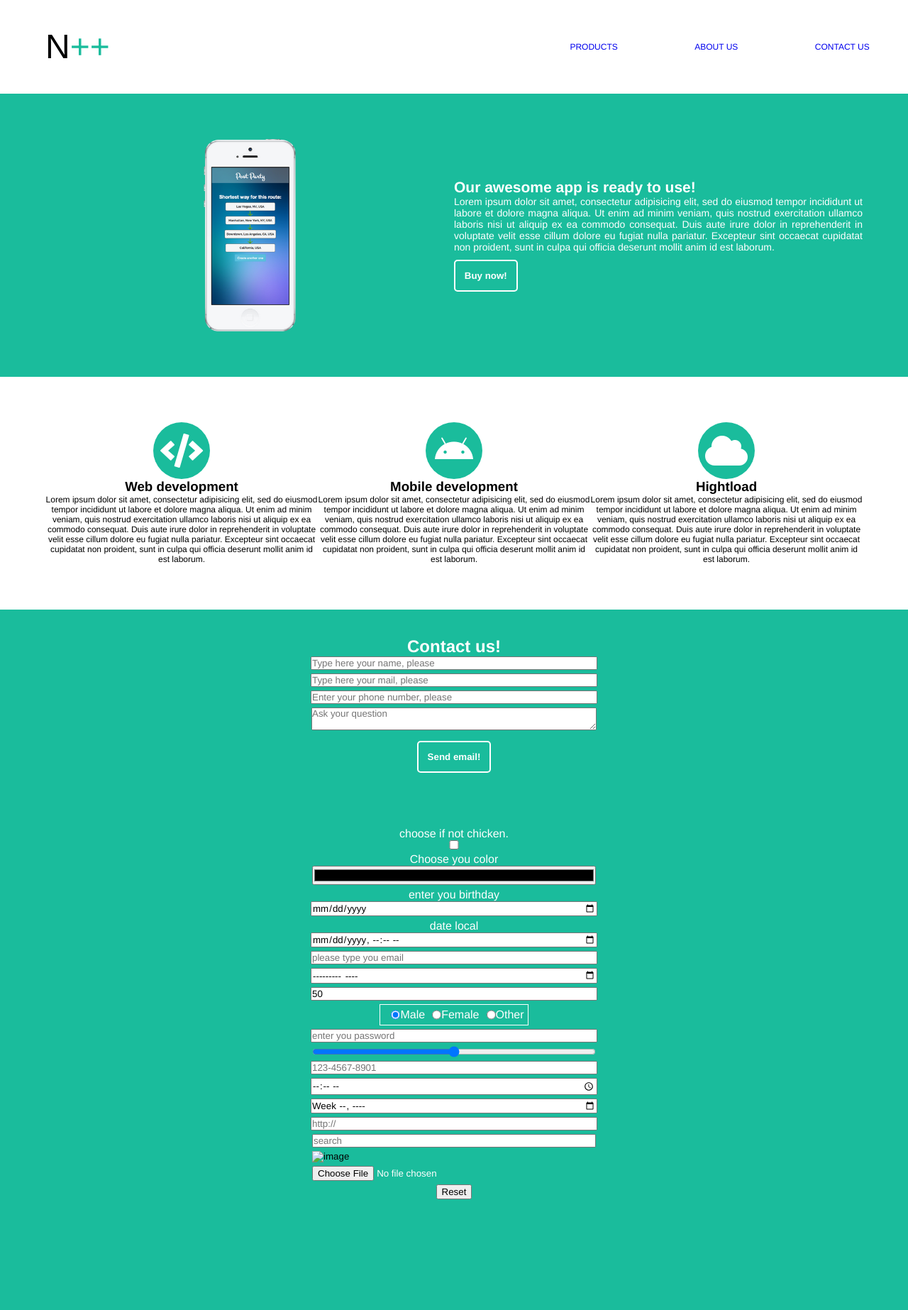
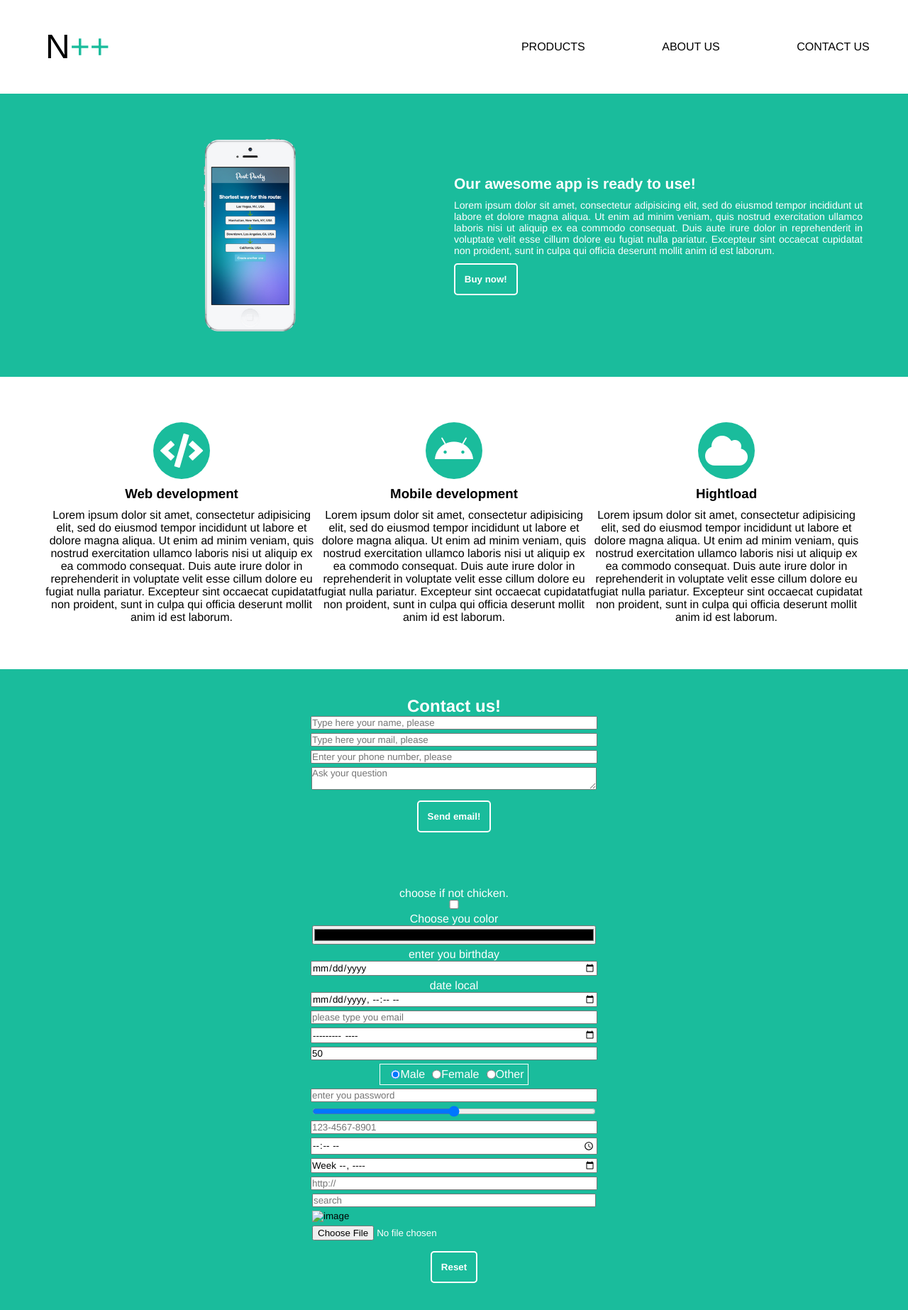
Before and after one commit to linxok/IntroToFullStack, a PHP site: page / in a window 1280 px wide. Shown: the whole page at 71% size. Before the commit the page ends 1690 px from the top, so only its background shows below. Run offline with PHP 8.4, Linux system fonts and the light colour scheme; some libraries are stand-ins or nearby versions.

Commit message:
end change

```diff
--- a/WD_PS_1 HTML, CSS/Landing/index.html
+++ b/WD_PS_1 HTML, CSS/Landing/index.html
@@ -15,9 +15,9 @@
         <p>N<span class="logo__pp">++</span></p>
     </div>
     <menu class="menu">
-        <a href="?" title="PRODUCTS">PRODUCTS</a>
-        <a href="?" title="ABOUT US">ABOUT US</a>
-        <a href="?" title="CONTACT US">CONTACT US</a>
+        <a class="menu__menu_link" href="?" title="PRODUCTS">PRODUCTS</a>
+        <a class="menu__menu_link" href="?" title="ABOUT US">ABOUT US</a>
+        <a class="menu__menu_link" href="?" title="CONTACT US">CONTACT US</a>
     </menu>
 </section>
 <section class="products">
@@ -67,50 +67,48 @@
             cillum dolore eu fugiat nulla pariatur. Excepteur sint occaecat cupidatat non
             proident, sunt in culpa qui officia deserunt mollit anim id est laborum.</p>
     </div>
-    <div class="form"></div>
 </section>
 <section class="contact">
     <form action="" class="contact_input">
         <h2>Contact us!</h2>
-        <input class="contact-input__input" type="text" placeholder="Type here your name, please">
-        <input class="contact-input__input" type="text" placeholder="Type here your mail, please">
-        <input class="contact-input__input" type="text" placeholder="Enter your phone number, please">
-        <textarea class="contact-input__input" placeholder="Ask your question"></textarea>
+        <input class="contact_input__input" type="text" placeholder="Type here your name, please">
+        <input class="contact_input__input" type="text" placeholder="Type here your mail, please">
+        <input class="contact_input__input" type="text" placeholder="Enter your phone number, please">
+        <textarea class="contact_input__input" placeholder="Ask your question"></textarea>
         <button class="button" id="sendemail">Send email!</button>
     </form>
 </section>
-<section class="contact">
 <form class="contact_input" action="#">
-        <label class="contact-input__label" for="check-other">choose if not chicken.</label>
-        <input id="check-other" class="contact-input__input" type="checkbox" placeholder="check-other" about="no more">
-        <label class="contact-input__label" for="check-color">Choose you color</label>
-        <input id="check-color" type="color" class="contact-input__input">
+    <label class="contact_input__label" for="check-other">choose if not chicken.</label>
+    <input id="check-other" class="contact_input__input" type="checkbox" placeholder="check-other" about="no more">
+    <label class="contact_input__label" for="check-color">Choose you color</label>
+    <input id="check-color" type="color" class="contact_input__input">
     <label class="contact-input__label" for="date-input">enter you birthday</label>
-        <input type="date" class="contact-input__input" id="date-input">
+    <input type="date" class="contact_input__input" id="date-input">
     <label class="contact-input__label" for="date-local-input">date local</label>
-        <input type="datetime-local" class="contact-input__input" id="date-local-input">
-        <input type="email" class="contact-input__input" placeholder="please type you email" id="email">
-        <input type="month" class="contact-input__input">
-        <input type="number" class="contact-input__input" value="50" min="0" max="100">
+    <input type="datetime-local" class="contact_input__input" id="date-local-input">
+    <input type="email" class="contact_input__input" placeholder="please type you email" id="email">
+    <input type="month" class="contact_input__input">
+    <input type="number" class="contact_input__input" value="50" min="0" max="100">
     <div class="radio">
-            <input type="radio" class="radio__check" name="gender" value="male" id="radio1" checked >
-            <label for="radio1" >Male</label>
-            <input type="radio" class="radio__check" name="gender" value="female" id="radio2" >
-            <label for="radio2" >Female</label>
-            <input type="radio" class="radio__check" name="gender" value="other" id="radio3" >
-            <label for="radio3" >Other</label>
+        <input type="radio" class="radio__check" name="gender" value="male" id="radio1" checked>
+        <label for="radio1">Male</label>
+        <input type="radio" class="radio__check" name="gender" value="female" id="radio2">
+        <label for="radio2">Female</label>
+        <input type="radio" class="radio__check" name="gender" value="other" id="radio3">
+        <label for="radio3">Other</label>
     </div>
-        <input type="password" class="contact-input__input" placeholder="enter you password">
-        <input type="range" value="50" min="0" max="100" class="contact-input__input">
-        <input type="tel" class="contact-input__input" pattern="[0-9]{3}-[0-9]{3}-[0-9]{4}" placeholder="123-4567-8901" required>
-        <input type="time" class="contact-input__input">
-        <input type="week" class="contact-input__input">
-        <input type="url" class="contact-input__input" placeholder="http://">
-        <input type="search" placeholder="search"  class="contact-input__input">
-        <input type="image" class="contact-input__input" alt="image">
-        <input type="file" class="contact-input__input">
-        <input type="reset">
+    <input type="password" class="contact_input__input" placeholder="enter you password">
+    <input type="range" value="50" min="0" max="100" class="contact_input__input">
+    <input type="tel" class="contact_input__input" pattern="[0-9]{3}-[0-9]{3}-[0-9]{4}" placeholder="123-4567-8901"
+           required>
+    <input type="time" class="contact_input__input">
+    <input type="week" class="contact_input__input">
+    <input type="url" class="contact_input__input" placeholder="http://">
+    <input type="search" placeholder="search" class="contact_input__input">
+    <input type="image" class="contact_input__input" alt="image">
+    <input type="file" class="contact_input__input">
+    <input class="button" type="reset">
 </form>
-</section>
 </body>
 </html>
--- a/WD_PS_1 HTML, CSS/Landing/style.css
+++ b/WD_PS_1 HTML, CSS/Landing/style.css
@@ -1,6 +1,6 @@
 * {
     font-family:Helvetica, sans-serif;
-    margin: 0 0 0 0 ;
+    margin: 0 ;
 }
 
 .header {
@@ -25,12 +25,13 @@
     align-items: center;
 }
 
-.menu a {
+.menu__menu_link {
     align-content: flex-end;
-    font-size: 12px;
+    font-size: 1rem;
     margin-left: 5%;
     margin-right: 5%;
     text-decoration: none;
+    color: black;
 }
 
 .products {
@@ -55,6 +56,9 @@
     text-align: justify;
     color: white;
 }
+.products__headline{
+    padding-bottom: 10px;
+}
 
 .button {
     font-weight: bold;
@@ -68,7 +72,7 @@
 .button:hover {background-color: #1abc9c;}
 
 .button:active {
-    background-color: #1abc9c;;
+    background-color: #1abc9c;
     /*box-shadow: 0 5px #666;*/
     transform: translateY(4px);
 }
@@ -88,13 +92,10 @@
     align-items: center;
 }
 
-.about__wrapper i h3 p {
-    display: flex;
-}
-
 .content {
     text-align: center;
-    font-size: 12px;
+    font-size: 1rem;
+    margin-top: 10px;
 }
 
 .fas, .fab {
@@ -106,6 +107,7 @@
     font-size: 3rem;
     text-align: center;
     padding-top: 1rem;
+    margin-bottom: 10px;
 }
 
 .contact_input {
@@ -119,7 +121,7 @@
 
 }
 
-.contact-input__input {
+.contact_input__input {
     width: 400px;
     margin: 0 0 5px 0;
     padding: 0;
```
Also changed, not shown: WD_PS_1 HTML, CSS/2Column/2column.html (deleted, +0 -38 lines), WD_PS_1 HTML, CSS/2Column/style.css (+2 -5 lines), WD_PS_1 HTML, CSS/3Column/3column.html (deleted, +0 -40 lines), WD_PS_1 HTML, CSS/3Column/style.css (+5 -5 lines), WD_PS_1 HTML, CSS/Trening/Trening.html (deleted, +0 -77 lines). Lines whose indentation alone changed are shown as unchanged.
